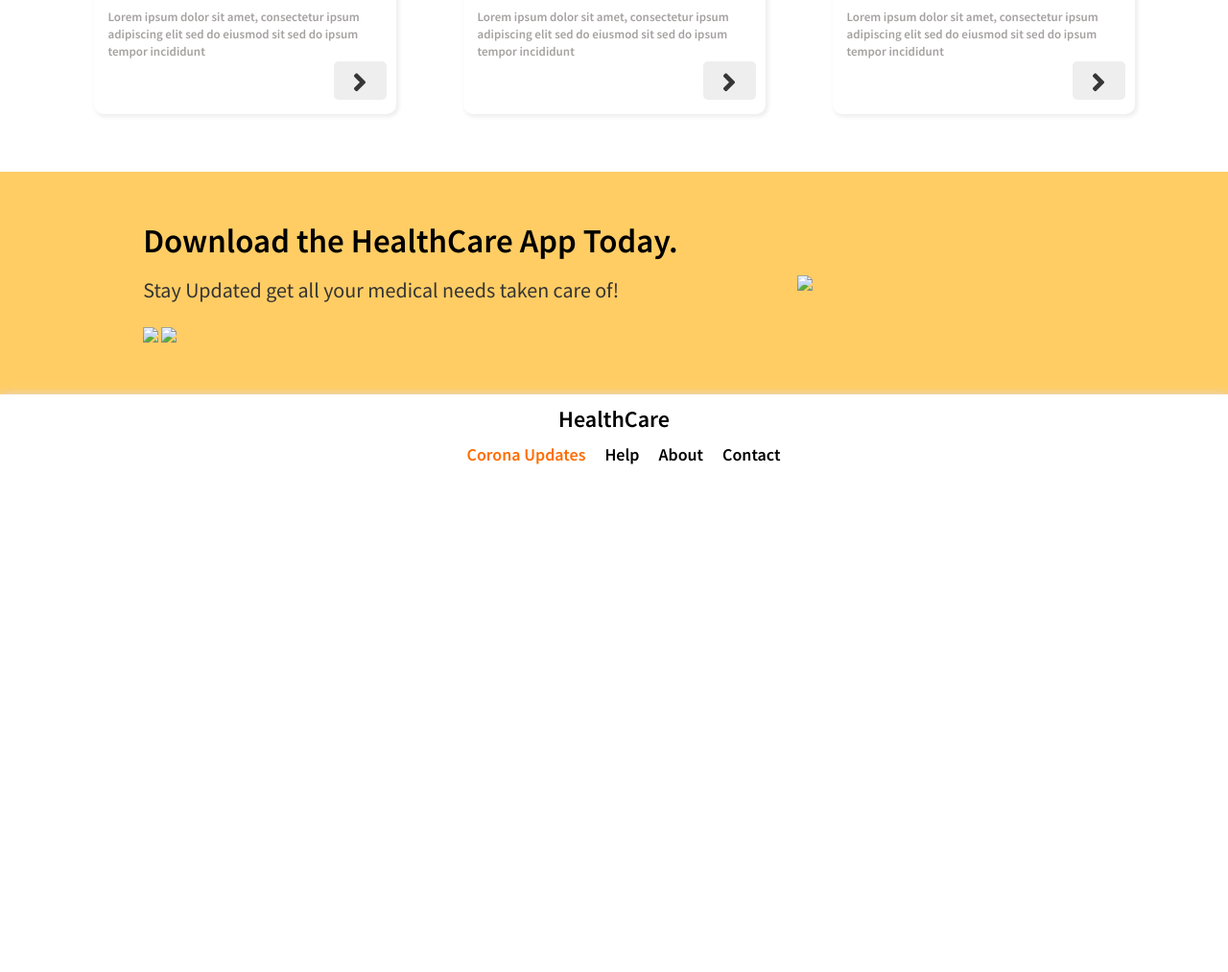
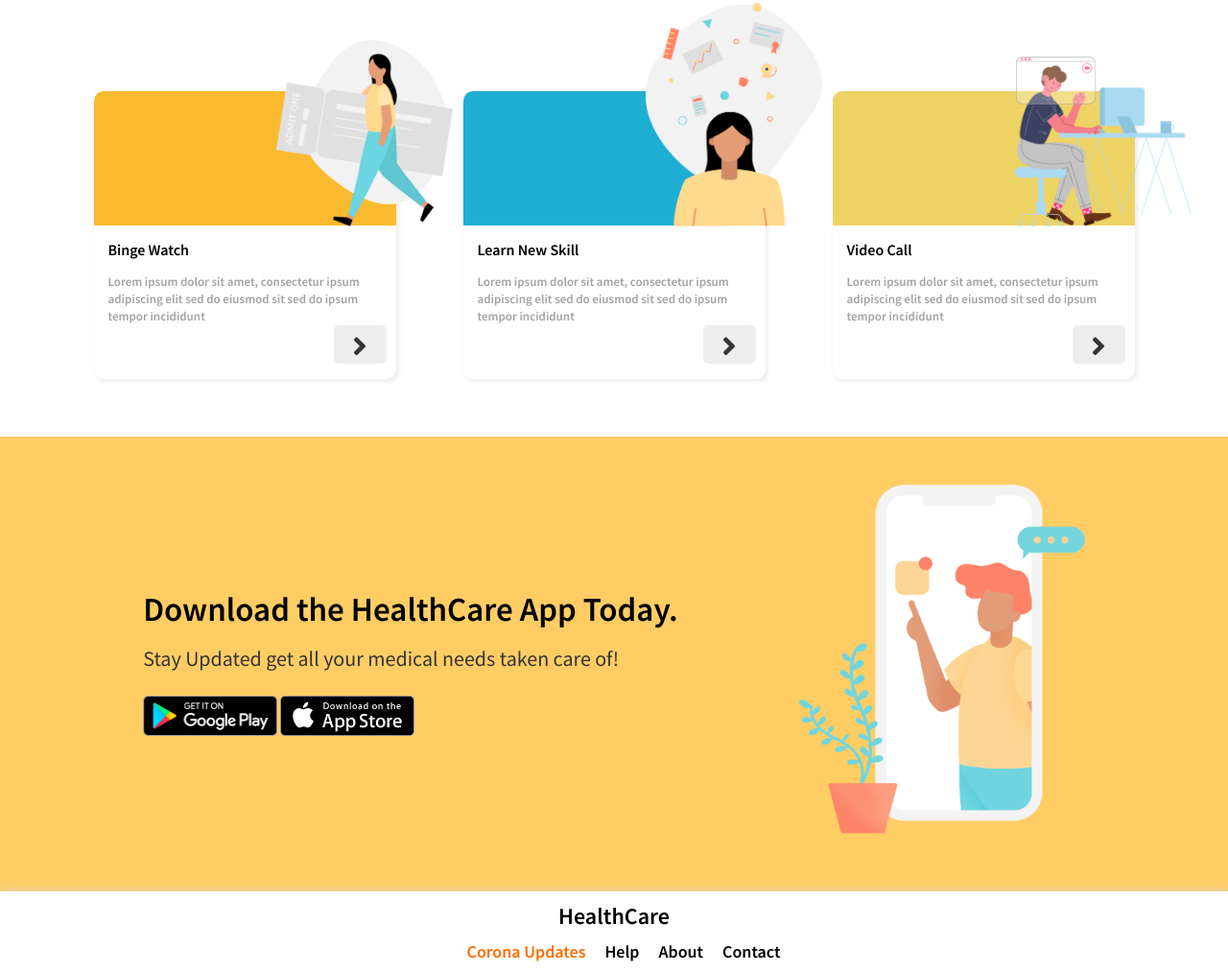
Before and after one commit to Israa27/HealthCare-Page, a plain HTML site: page index.html in a window 1280 px wide. Shown: the part 1300-2313 px from the top of the page at 96% size. Before the commit the page ends 1795 px from the top, so only its background shows below. Drawn offline with nearby package versions, Linux system fonts and the light colour scheme; the site is published under a folder, as on GitHub Pages, so addresses that start at the root find nothing.

Commit message:
Update index.html
edit images

```diff
--- a/index.html
+++ b/index.html
@@ -39,7 +39,7 @@
             <button>Learn More</button>
         </div>
         <div class="img" data-aos="fade-down" data-aos-duration="2000">
-            <img src="/img/bg.png">
+            <img src="img/bg.png">
         </div>
     </div>
 </section>
@@ -122,10 +122,10 @@
      <div class="text" data-aos="fade-right" data-aos-duration="1000">
          <header>Download the HealthCare App Today.</header>
          <p>Stay Updated get all your medical needs taken care of!</p>
-         <img src="/img/AndroidPNG.png">
-         <img src="/img/iosPNG.png">
+         <img src="img/AndroidPNG.png">
+         <img src="img/iosPNG.png">
      </div>
-     <img src="/img/MobileApp.png" width="300px" data-aos="fade-up" data-aos-duration="1000">
+     <img src="img/MobileApp.png" width="300px" data-aos="fade-up" data-aos-duration="1000">
     </div>
 </section>
 <footer>
```
